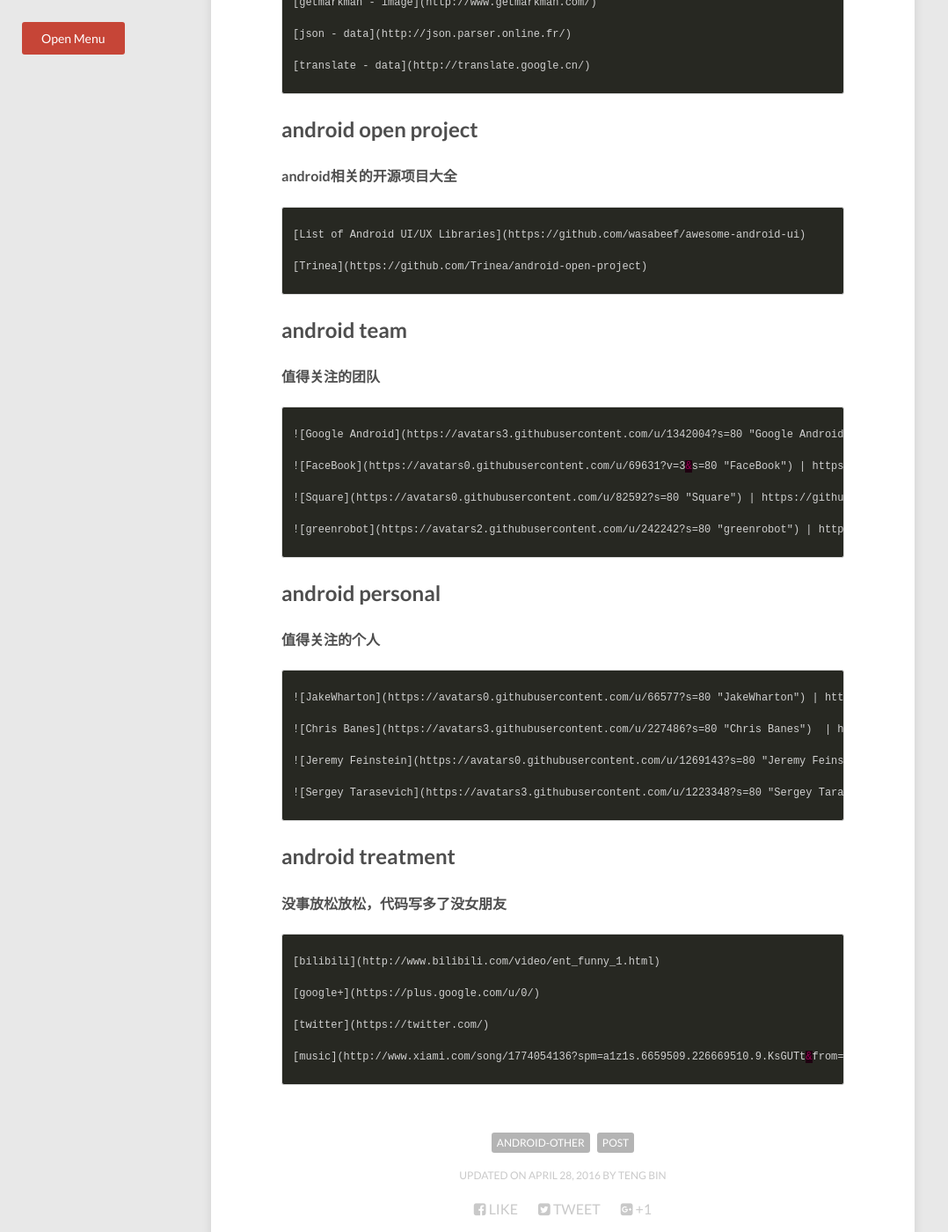
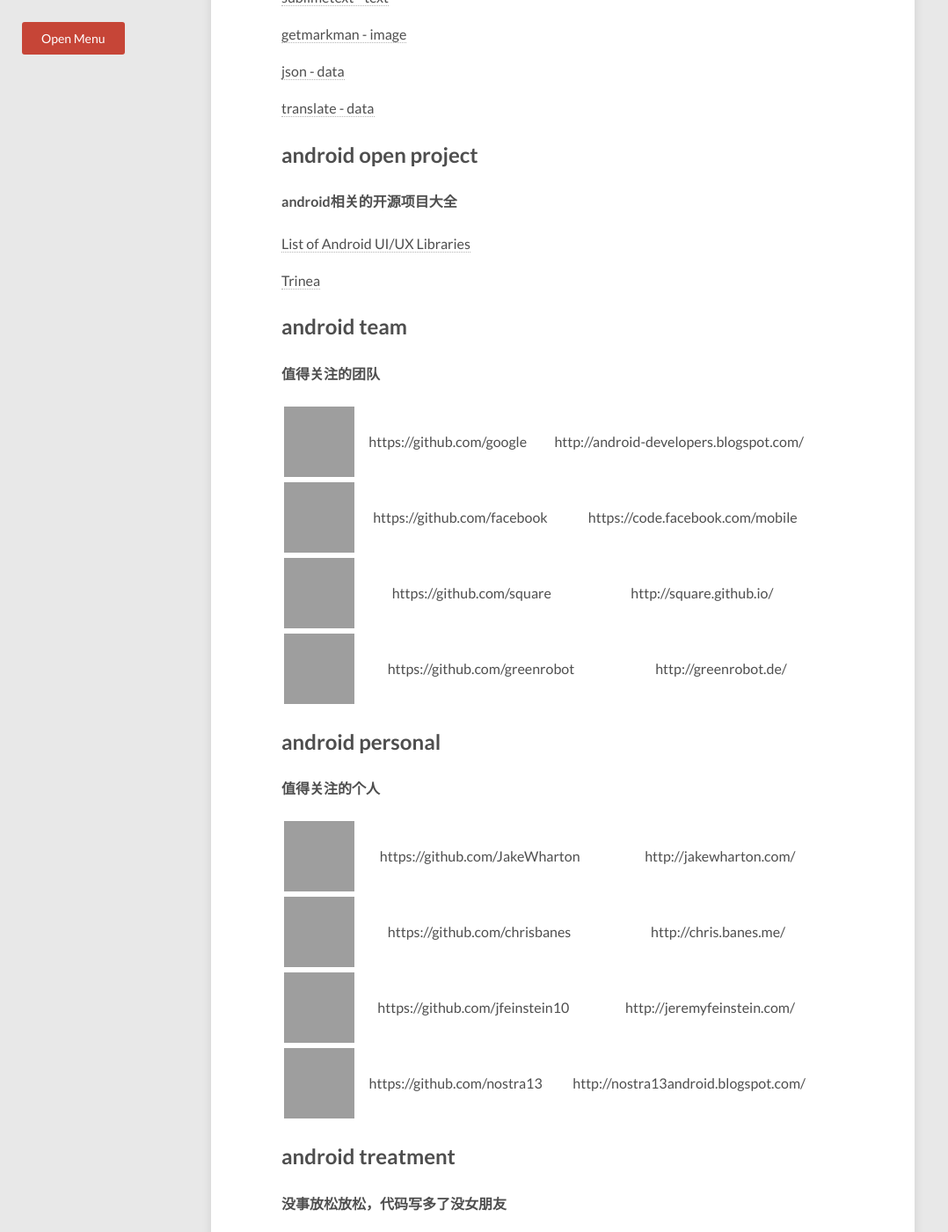
Before and after one commit to tengbinlive/tengbinlive.github.io, a Jekyll site: the page built from _posts/2016-04-28-code-android-other3.md, in a window 1280 px wide and 1400 px high, scrolled down 1802 px. Shown: the whole window at 88% size, without its empty margins (0-1078 px from the left). Built offline with Jekyll 4.4.1, drawn with Linux system fonts in a browser that asks for light colours; nearby versions of some CDN libraries; some of the changed text lies outside the part shown; grey boxes are pictures that could not be loaded.

Commit message:
no message

```diff
--- a/_posts/2016-04-28-code-android-other3.md
+++ b/_posts/2016-04-28-code-android-other3.md
@@ -9,28 +9,28 @@
 ---
 
 
+##  [翻墙](http://tengbin.me/live1/)
+
 ##  android bug
 
 ####  基本上能找到你遇到过的所有错误信息
-{% highlight html %}
+
 [stackoverflow](http://stackoverflow.com/)
 
 [google](https://www.google.com/)
 
 [github](https://github.com/)
-{% endhighlight %}
 
 
 ##  android info
 
 ####  Anroid相关的最新资讯
-{% highlight html %}
+
 [v2ex.android](http://v2ex.com/go/android)
 
 [reddit.androiddev](https://www.reddit.com/r/androiddev/)
 
 [dribbble](https://dribbble.com/search?q=app)
-{% endhighlight %}
 
 
 ##  android tool
@@ -43,7 +43,7 @@
 ####   text - 文本编辑
 ####   image - 图片编辑
 ####   data - 数据排版
-{% highlight html %}
+
 [postman - interface.test](https://chrome.google.com/webstore/detail/postman/fhbjgbiflinjbdggehcddcbncdddomop)
 
 [fir - app.test](http://fir.im/)
@@ -65,23 +65,21 @@
 [json - data](http://json.parser.online.fr/)
 
 [translate - data](http://translate.google.cn/)
-{% endhighlight %}
 
 
 ##  android open project
 
 ####  android相关的开源项目大全
-{% highlight html %}
+
 [List of Android UI/UX Libraries](https://github.com/wasabeef/awesome-android-ui)
 
 [Trinea](https://github.com/Trinea/android-open-project)
-{% endhighlight %}
 
 
 ##  android team
 
 ####  值得关注的团队
-{% highlight html %}
+
 ![Google Android](https://avatars3.githubusercontent.com/u/1342004?s=80 "Google Android") | https://github.com/google | http://android-developers.blogspot.com/
 
 ![FaceBook](https://avatars0.githubusercontent.com/u/69631?v=3&s=80 "FaceBook") | https://github.com/facebook | https://code.facebook.com/mobile
@@ -89,13 +87,12 @@
 ![Square](https://avatars0.githubusercontent.com/u/82592?s=80 "Square") | https://github.com/square   | http://square.github.io/
 
 ![greenrobot](https://avatars2.githubusercontent.com/u/242242?s=80 "greenrobot") | https://github.com/greenrobot | http://greenrobot.de/
-{% endhighlight %}
 
 
 ##  android personal
 
 ####  值得关注的个人
-{% highlight html %}
+
 ![JakeWharton](https://avatars0.githubusercontent.com/u/66577?s=80 "JakeWharton") | https://github.com/JakeWharton | http://jakewharton.com/
 
 ![Chris Banes](https://avatars3.githubusercontent.com/u/227486?s=80 "Chris Banes")  | https://github.com/chrisbanes | http://chris.banes.me/
@@ -103,13 +100,12 @@
 ![Jeremy Feinstein](https://avatars0.githubusercontent.com/u/1269143?s=80 "Jeremy Feinstein") | https://github.com/jfeinstein10 | http://jeremyfeinstein.com/
 
 ![Sergey Tarasevich](https://avatars3.githubusercontent.com/u/1223348?s=80 "Sergey Tarasevich") | https://github.com/nostra13 | http://nostra13android.blogspot.com/
-{% endhighlight %}
 
 
 ##  android treatment
 
 ####  没事放松放松，代码写多了没女朋友
-{% highlight html %}
+
 [bilibili](http://www.bilibili.com/video/ent_funny_1.html)
 
 [google+](https://plus.google.com/u/0/)
@@ -117,4 +113,3 @@
 [twitter](https://twitter.com/)
 
 [music](http://www.xiami.com/song/1774054136?spm=a1z1s.6659509.226669510.9.KsGUTt&from=search_popup_song)
-{% endhighlight %}
```
